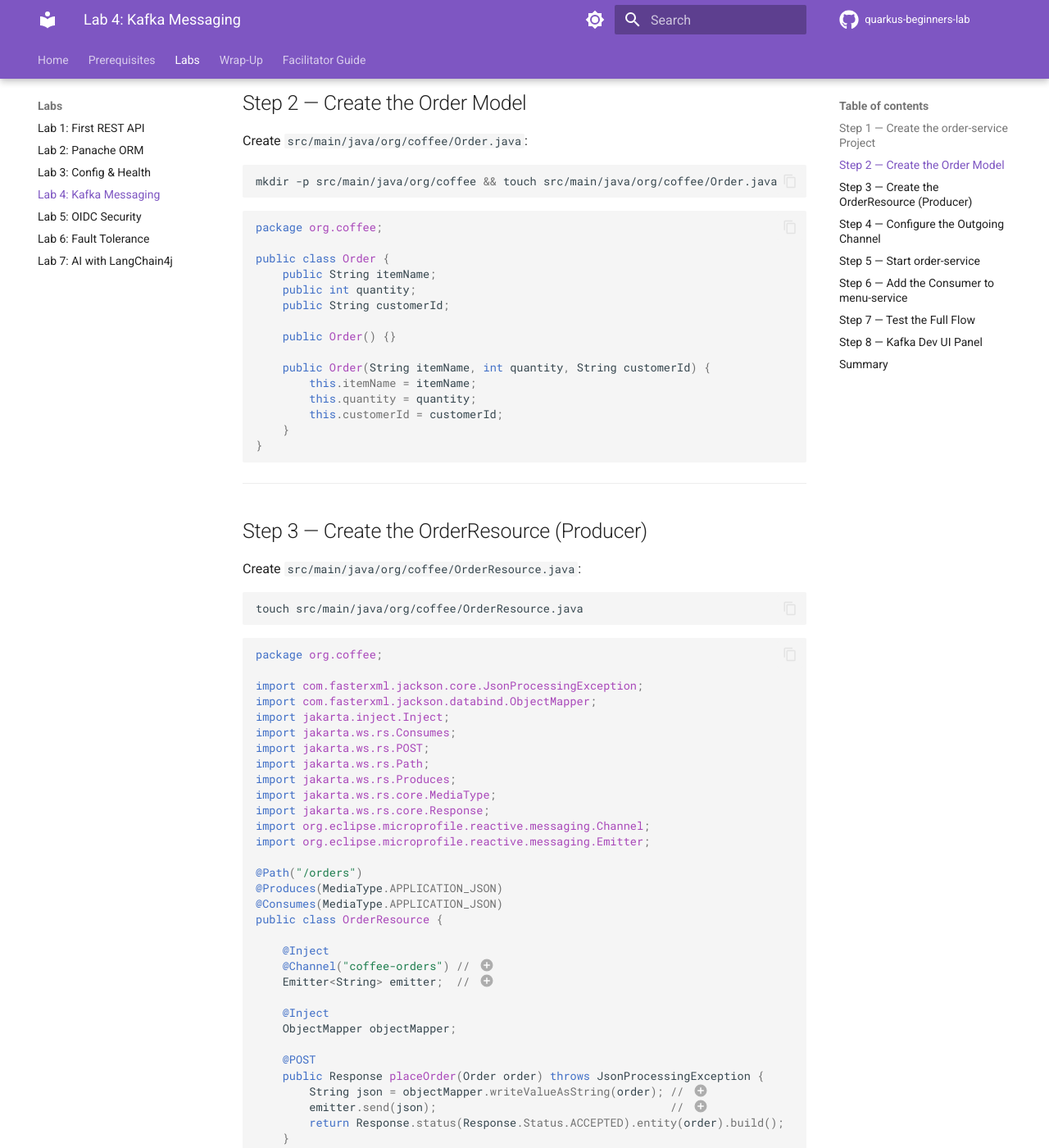
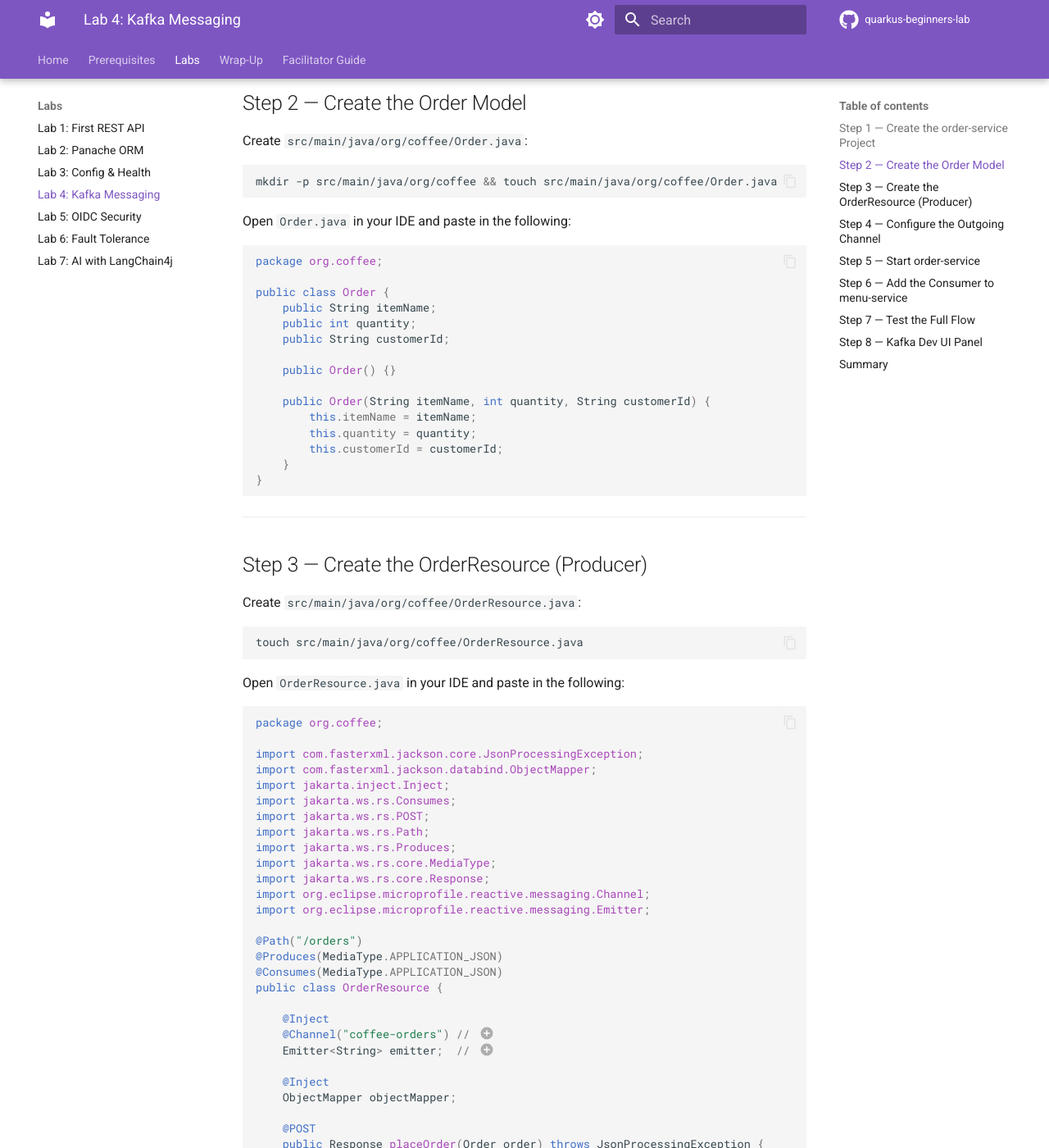
Before and after one commit to learn-quarkus/quarkus-beginners-lab, an MkDocs documentation site: the page built from docs/lab4-kafka.md, in a window 1280 px wide and 1400 px high, scrolled down 1410 px. Shown: the whole window at 82% size. Built offline with MkDocs 1.6.1 and Material for MkDocs 9.7.7, drawn with Linux system fonts in a browser that asks for light colours; comment, search, counter and statistics services are not loaded; some of the changed text lies outside the part shown.

Commit message:
docs: add 'open in IDE and paste' instruction after every touch command

````diff
--- a/docs/lab4-kafka.md
+++ b/docs/lab4-kafka.md
@@ -72,6 +72,8 @@
 mkdir -p src/main/java/org/coffee && touch src/main/java/org/coffee/Order.java
 ```
 
+Open `Order.java` in your IDE and paste in the following:
+
 ```java
 package org.coffee;
 
@@ -99,6 +101,8 @@
 ```bash
 touch src/main/java/org/coffee/OrderResource.java
 ```
+
+Open `OrderResource.java` in your IDE and paste in the following:
 
 ```java
 package org.coffee;
@@ -216,6 +220,8 @@
 touch src/main/java/org/coffee/OrderConsumer.java
 ```
 
+Open `OrderConsumer.java` in your IDE and paste in the following:
+
 ```java
 package org.coffee;
 
````
Also changed, not shown: docs/lab1-rest.md (+6 -0 lines), docs/lab2-panache.md (+2 -0 lines), docs/lab3-config-health.md (+2 -0 lines), docs/lab6-fault-tolerance.md (+2 -0 lines), docs/lab7-langchain4j.md (+4 -0 lines).
